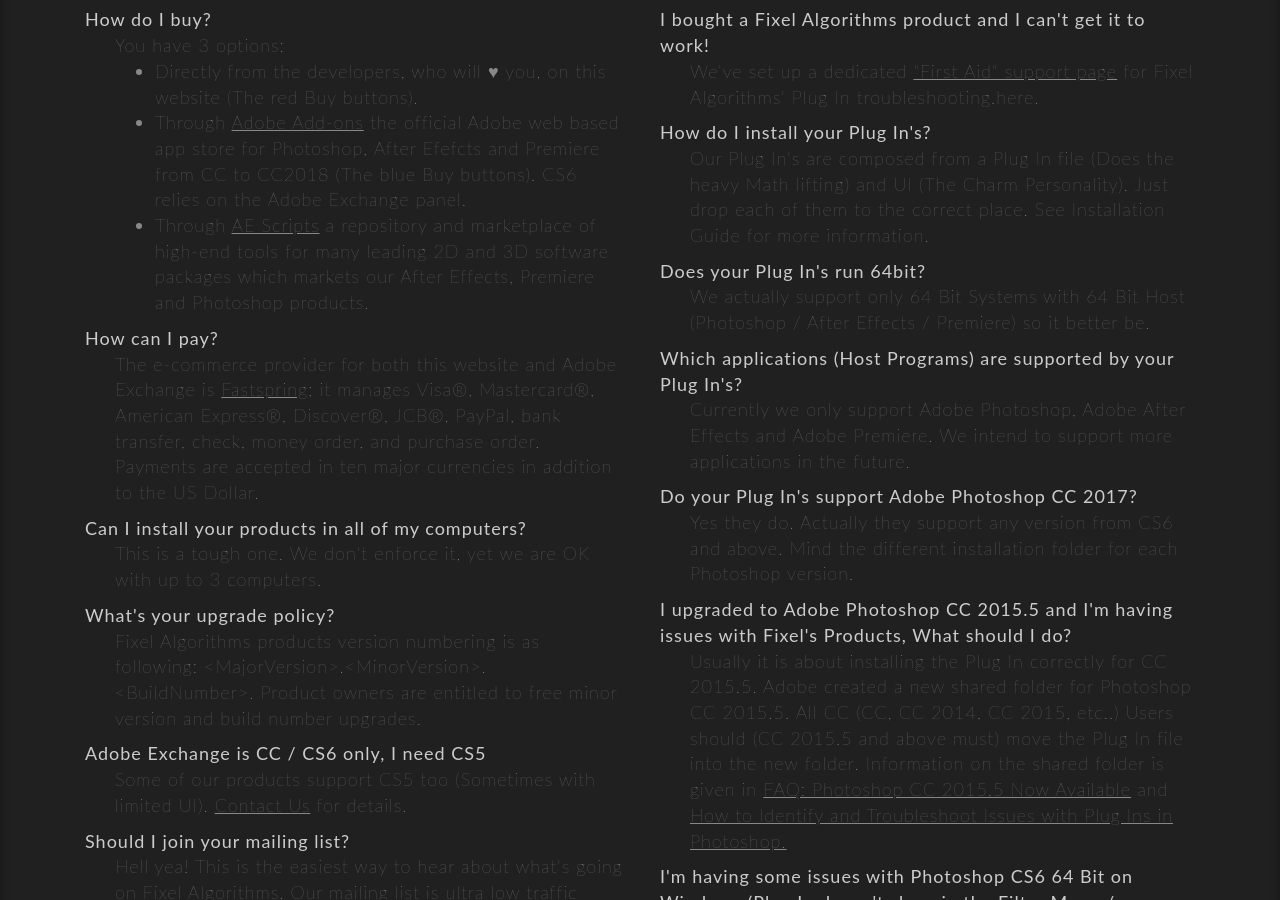
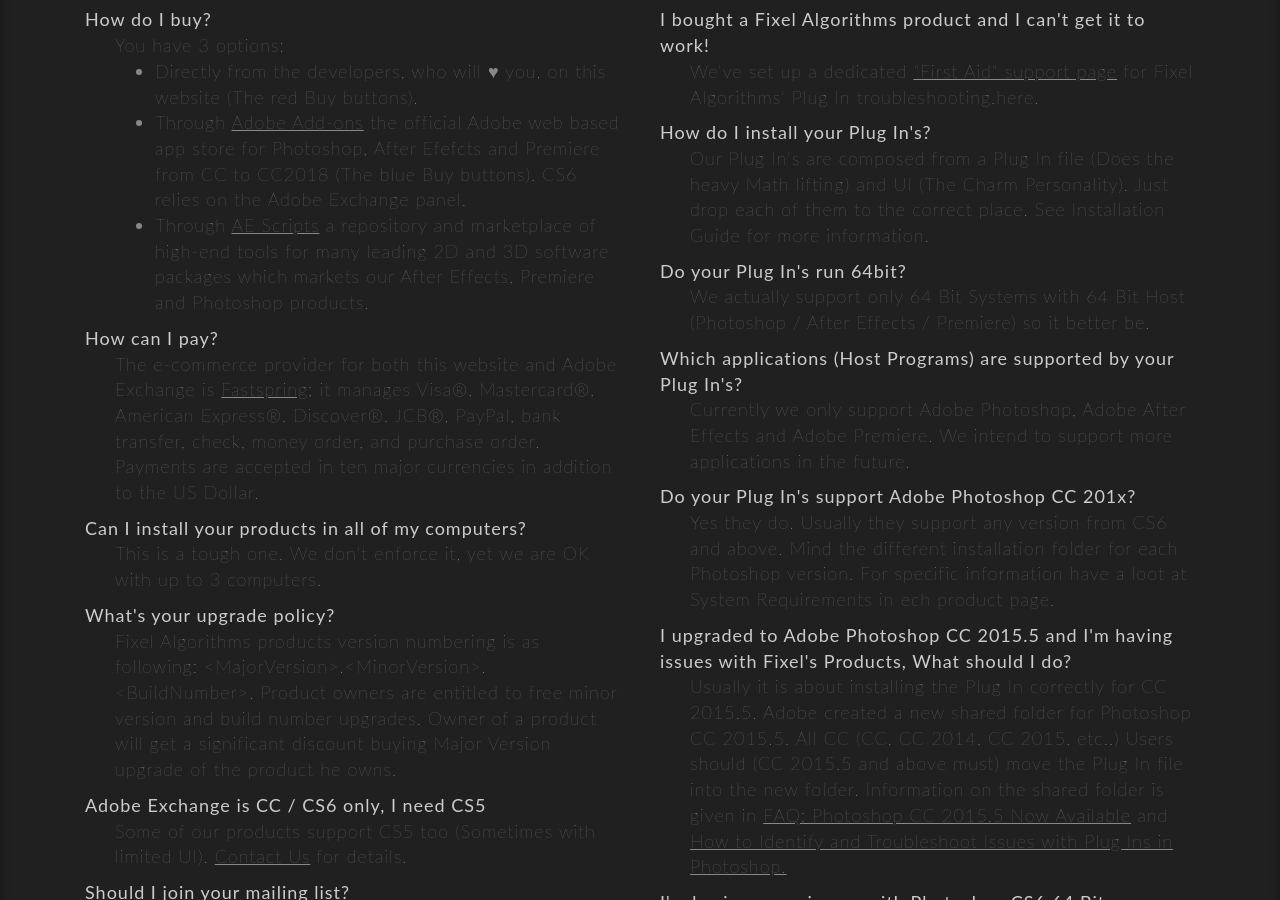
Before and after one commit to FixelAlgorithmsTeam/fixel, a Jekyll site: the page built from support/index.html, in a window 1280 px wide and 900 px high, scrolled down 446 px. Built offline with Jekyll 4.4.1, drawn with Linux system fonts in a browser that asks for light colours; nearby versions of some CDN libraries; comment, search, counter and statistics services are not loaded.

Commit message:
Update index.html

```diff
--- a/support/index.html
+++ b/support/index.html
@@ -43,7 +43,7 @@
 						</div>
 						<div class="def">
 							<dt>What's your upgrade policy?</dt>
-							<dd>Fixel Algorithms products version numbering is as following: &lt;MajorVersion&gt;.&lt;MinorVersion&gt;.&lt;BuildNumber&gt;. Product owners are entitled to free minor version and build number upgrades.</dd>
+							<dd>Fixel Algorithms products version numbering is as following: &lt;MajorVersion&gt;.&lt;MinorVersion&gt;.&lt;BuildNumber&gt;. Product owners are entitled to free minor version and build number upgrades. Owner of a product will get a significant discount buying Major Version upgrade of the product he owns.</dd>
 						</div>
 						<div class="def">
 							<dt>Adobe Exchange is CC / CS6 only, I need CS5</dt>
@@ -75,7 +75,7 @@
 							<dd>Our Plug In's are composed from a Plug In file (Does the heavy Math lifting) and UI (The Charm Personality). Just drop each of them to the correct place. See Installation Guide for more information.</dd>
 						</div>
 						<div class="def">
-							<dt>Does your Plug In's run 64bit?</dt>
+							<dt>Do your Plug In's run 64bit?</dt>
 							<dd>We actually support only 64 Bit Systems with 64 Bit Host (Photoshop / After Effects / Premiere) so it better be.</dd>
 						</div>
 						<div class="def">
@@ -83,8 +83,8 @@
 							<dd>Currently we only support Adobe Photoshop, Adobe After Effects and Adobe Premiere. We intend to support more applications in the future.</dd>
 						</div>
 						<div class="def">
-							<dt>Do your Plug In's support Adobe Photoshop CC 2017?</dt>
-							<dd>Yes they do. Actually they support any version from CS6 and above. Mind the different installation folder for each Photoshop version.</dd>
+							<dt>Do your Plug In's support Adobe Photoshop CC 201x?</dt>
+							<dd>Yes they do. Usually they support any version from CS6 and above. Mind the different installation folder for each Photoshop version. For specific information have a loot at System Requirements in ech product page.</dd>
 						</div>
 						<div class="def">
 							<dt>I upgraded to Adobe Photoshop CC 2015.5 and I'm having issues with Fixel's Products, What should I do?</dt>
```
